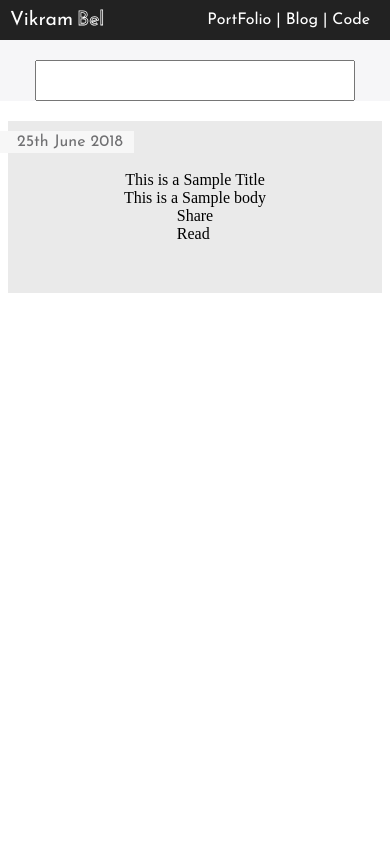
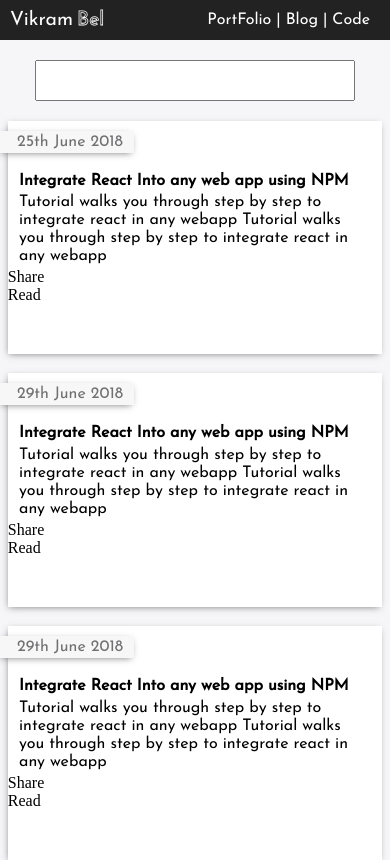
Before and after one commit to symmetriccurve/portfolio-2.0, a React app: page /#/blog in a window 390 px wide. Built offline with nearby package versions, Linux system fonts and the light colour scheme.

Commit message:
Added mobile and tablet media queries

```diff
--- a/src/blog/Blog.js
+++ b/src/blog/Blog.js
@@ -16,10 +16,14 @@ export default class Blog extends Component {
 					</div>
 					<div className="b-card__body">
 						<div className="b-card__title">
-                            This is a Sample Title
+                            <span className="b-card__title-text">
+                                Integrate React Into any web app using NPM
+                            </span>
 						</div>
-						<div className="b-card__body2">
-                            This is a Sample body
+						<div className="b-card__description">
+                            <span className="b-card__description-text">
+                                Tutorial walks you through step by step to integrate react in any webapp Tutorial walks you through step by step to integrate react in any webapp
+                            </span>
 						</div>
 						<div className="b-card-buttons">
 							<div className="b-card-button">
@@ -29,8 +33,57 @@ export default class Blog extends Component {
                                 Read
 							</div>
 						</div>
+                    </div>
+				</div>
+                <div className="b-cards__b-card">
+					<div className="b-card__date">
+						<span className="b-card__date-text"> 29th June 2018 </span>
 					</div>
-
+					<div className="b-card__body">
+						<div className="b-card__title">
+                            <span className="b-card__title-text">
+                                Integrate React Into any web app using NPM
+                            </span>
+						</div>
+						<div className="b-card__description">
+                            <span className="b-card__description-text">
+                                Tutorial walks you through step by step to integrate react in any webapp Tutorial walks you through step by step to integrate react in any webapp
+                            </span>
+						</div>
+						<div className="b-card-buttons">
+							<div className="b-card-button">
+                                Share
+							</div>
+							<div className="b-card-button">
+                                Read
+							</div>
+						</div>
+                    </div>
+				</div>
+                <div className="b-cards__b-card">
+					<div className="b-card__date">
+						<span className="b-card__date-text"> 29th June 2018 </span>
+					</div>
+					<div className="b-card__body">
+						<div className="b-card__title">
+                            <span className="b-card__title-text">
+                                Integrate React Into any web app using NPM
+                            </span>
+						</div>
+						<div className="b-card__description">
+                            <span className="b-card__description-text">
+                                Tutorial walks you through step by step to integrate react in any webapp Tutorial walks you through step by step to integrate react in any webapp
+                            </span>
+						</div>
+						<div className="b-card-buttons">
+							<div className="b-card-button">
+                                Share
+							</div>
+							<div className="b-card-button">
+                                Read
+							</div>
+						</div>
+                    </div>
 				</div>
 			</div>
 		</div>
--- a/src/blog/blog.scss
+++ b/src/blog/blog.scss
@@ -28,7 +28,6 @@
 }
 
 .b-cards__b-card{
-    position: absolute;
     width: 100%;
 
     @include mobile{
@@ -44,37 +43,90 @@
         position: absolute;
         display: flex;
         flex: 1;
+
         &-text{
             font-family: $primary-font;
             background-color: #F7F7F7;
             padding: 3px 11px 3px 17px;
             color: #707072;
+            box-shadow: -1px 2px 7px -2px rgba(125,123,125,1);
         }
     }
+    &__body{
+        z-index: -1;
+        background-color: white;
+        box-shadow: -1px 2px 7px -2px rgba(125,123,125,1);
 
-    &__body{
-        position: absolute;
-        z-index: -1;
-        width: 98%;
-        background-color:#eaeaea;
-        margin: 0 1%;
-
+        &:hover {
+            box-shadow: -1px 2px 7px -2px rgb(87, 87, 87);
+        }
         @include desktop{
-
+            width: 96%;
+            margin: 2% 2%;
+            padding: 50px 0 50px 0px;
+            display: flex;
+            flex-direction: column;
+            align-items: flex-start;
+            justify-content: center;
           }
 
           @include tablet{
-
+            width: 96%;
+            margin: 2% 2%;
+            padding: 50px 0 50px 0px;
+            display: flex;
+            flex-direction: column;
+            align-items: flex-start;
+            justify-content: center;
           }
 
           @include mobile{
             width: 96%;
             margin: 0 2%;
-            padding: 50px 0 50px 0;
+            padding: 50px 0 50px 0px;
             display: flex;
             flex-direction: column;
-            align-items: center;
+            align-items: flex-start;
             justify-content: center;
           }
     }
+
+    &__title{
+
+        &-text{
+            font-family: $primary-font;
+            font-weight: bold;
+        }
+
+        @include desktop{
+            padding: 0 1%;
+          }
+
+        @include tablet{
+            padding: 0 1%;
+        }
+
+        @include mobile{
+            padding: 0 3%;
+        }
+
+    }
+
+    &__description{
+        @include desktop{
+            padding: 0 1%;
+          }
+
+        @include tablet{
+            padding: 0 1%;
+        }
+
+        @include mobile{
+            padding: 1% 3%;
+        }
+        &-text{
+            font-family: $primary-font;
+        }
+
+    }
 }
```
